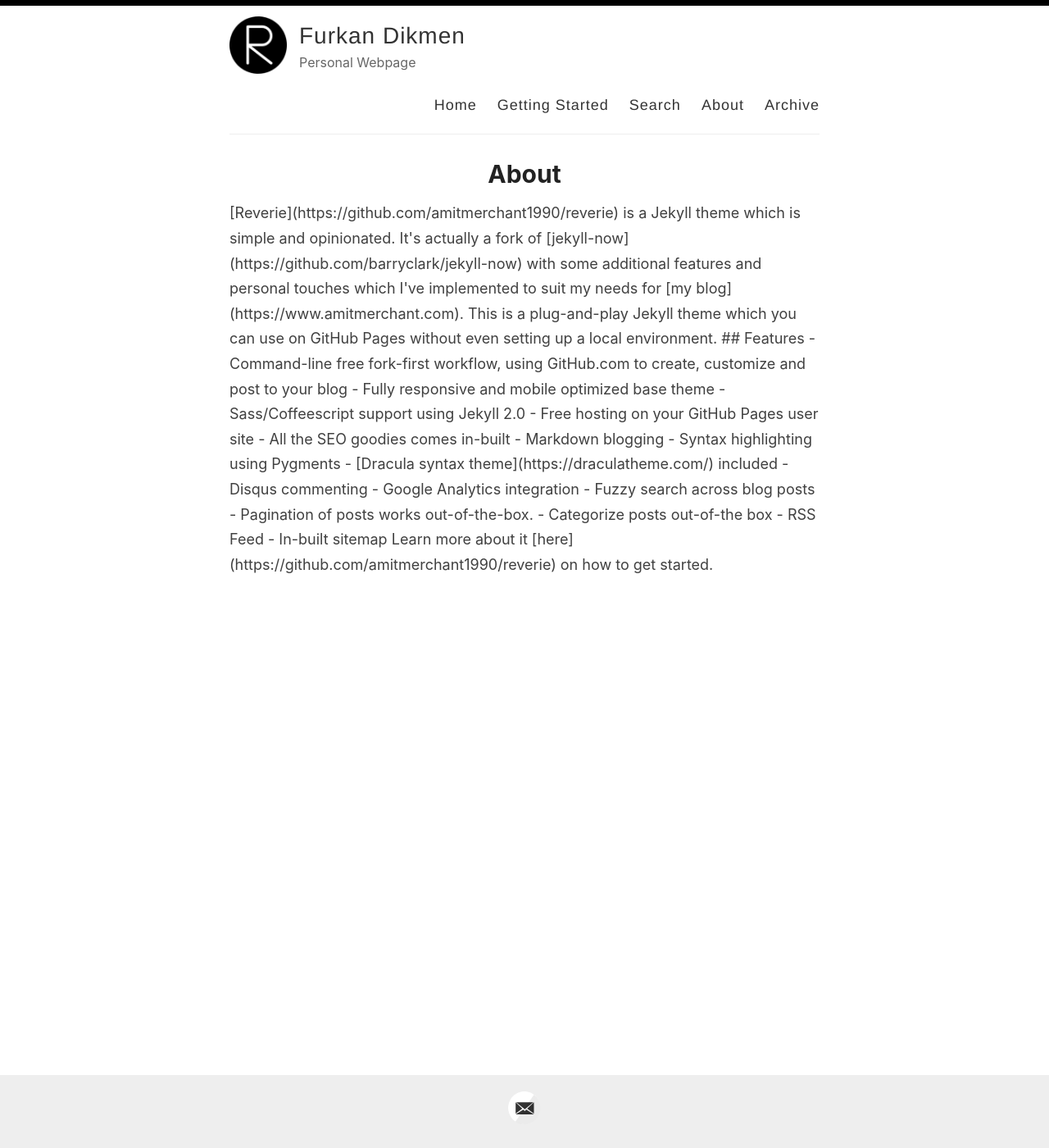
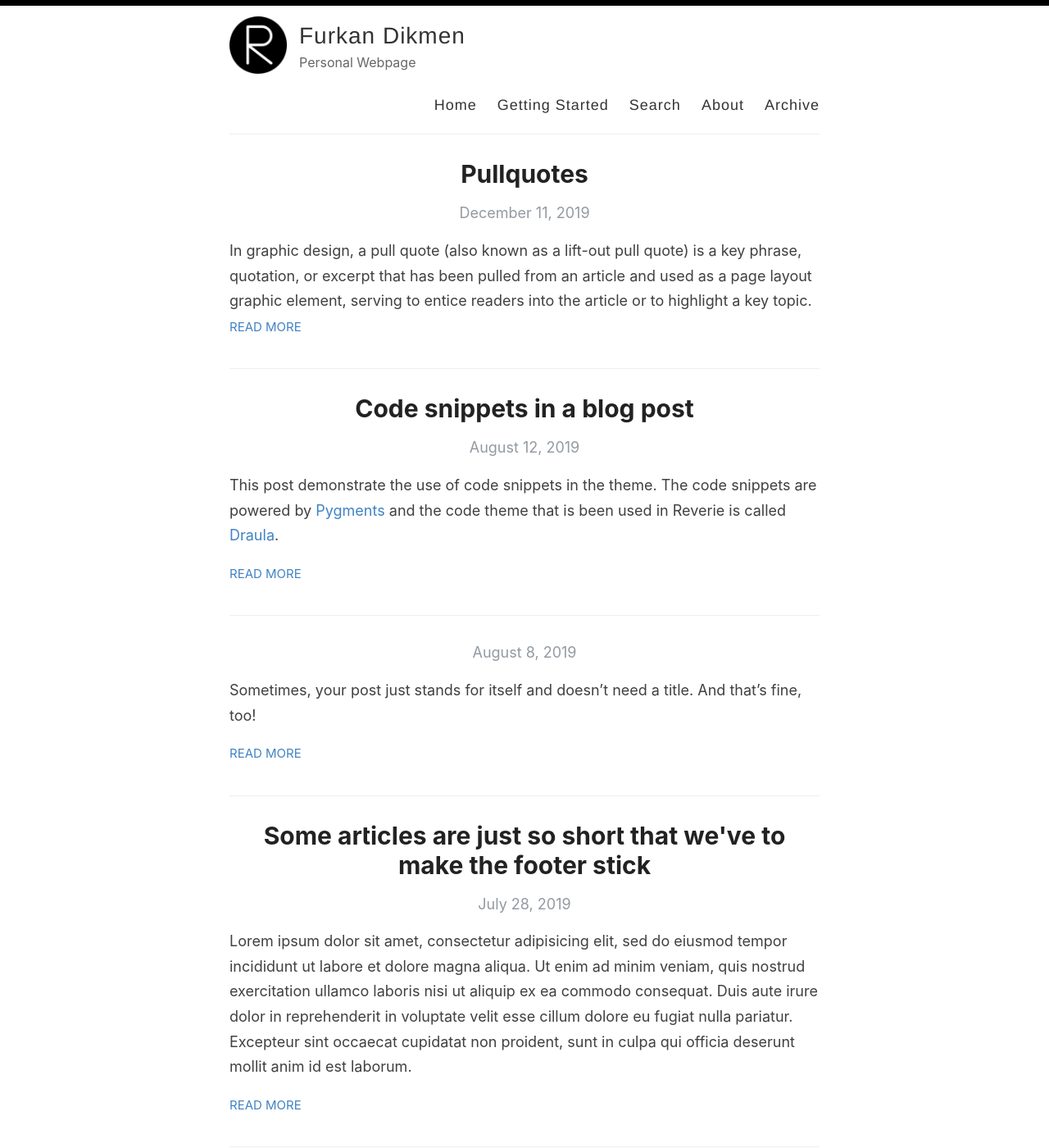
Before and after one commit to furkandikmen/furkandikmen.github.io, a Jekyll site: the page built from index.html, in a window 1280 px wide and 1400 px high. Shown: the whole window at 82% size. Built offline with Jekyll 4.4.1, drawn with Linux system fonts in a browser that asks for light colours; the list of posts is cut into pages by our own code; some of the changed text lies outside the part shown.

Commit message:
Update index.html

```diff
--- a/index.html
+++ b/index.html
@@ -1,29 +1,49 @@
 ---
-layout: page
-title: About
-permalink: /about/
+layout: default
 ---
 
-[Reverie](https://github.com/amitmerchant1990/reverie) is a Jekyll theme which is simple and opinionated. It's actually a fork of [jekyll-now](https://github.com/barryclark/jekyll-now) with some additional features and personal touches which I've implemented to suit my needs for [my blog](https://www.amitmerchant.com).
+<div class="posts">
+  {% for post in paginator.posts %}
+    <article class="post">
+      <a href="{{ site.baseurl }}{{ post.url }}">
+        <h1>{{ post.title }}</h1>
 
-This is a plug-and-play Jekyll theme which you can use on GitHub Pages without even setting up a local environment.
+        <div>
+          <p class="post_date">{{ post.date | date: "%B %e, %Y" }}</p>
+        </div>
+      </a>
+      <div class="entry">
+        {{ post.excerpt }}
+      </div>
 
-## Features
+      <a href="{{ site.baseurl }}{{ post.url }}" class="read-more">Read More</a>
+    </article>
+  {% endfor %}
 
-- Command-line free fork-first workflow, using GitHub.com to create, customize and post to your blog
-- Fully responsive and mobile optimized base theme
-- Sass/Coffeescript support using Jekyll 2.0
-- Free hosting on your GitHub Pages user site
-- All the SEO goodies comes in-built
-- Markdown blogging
-- Syntax highlighting using Pygments
-    - [Dracula syntax theme](https://draculatheme.com/) included
-- Disqus commenting
-- Google Analytics integration
-- Fuzzy search across blog posts
-- Pagination of posts works out-of-the-box.
-- Categorize posts out-of-the box
-- RSS Feed
-- In-built sitemap
+  <!-- pagination -->
+  {% if paginator.total_pages > 1 %}
+  <div class="pagination">
+    {% if paginator.previous_page %}
+      <a href="{{ paginator.previous_page_path | prepend: site.baseurl | replace: '//', '/' }}">&laquo; Prev</a>
+    {% else %}
+      <span>&laquo; Prev</span>
+    {% endif %}
 
-Learn more about it [here](https://github.com/amitmerchant1990/reverie) on how to get started.
+    {% for page in (1..paginator.total_pages) %}
+      {% if page == paginator.page %}
+        <span class="webjeda">{{ page }}</span>
+      {% elsif page == 1 %}
+        <a href="{{ '/' | prepend: site.baseurl | replace: '//', '/' }}">{{ page }}</a>
+      {% else %}
+        <a href="{{ site.paginate_path | prepend: site.baseurl | replace: '//', '/' | replace: ':num', page }}">{{ page }}</a>
+      {% endif %}
+    {% endfor %}
+
+    {% if paginator.next_page %}
+      <a href="{{ paginator.next_page_path | prepend: site.baseurl | replace: '//', '/' }}">Next &raquo;</a>
+    {% else %}
+      <span>Next &raquo;</span>
+    {% endif %}
+  </div>
+  {% endif %}
+</div>
```
